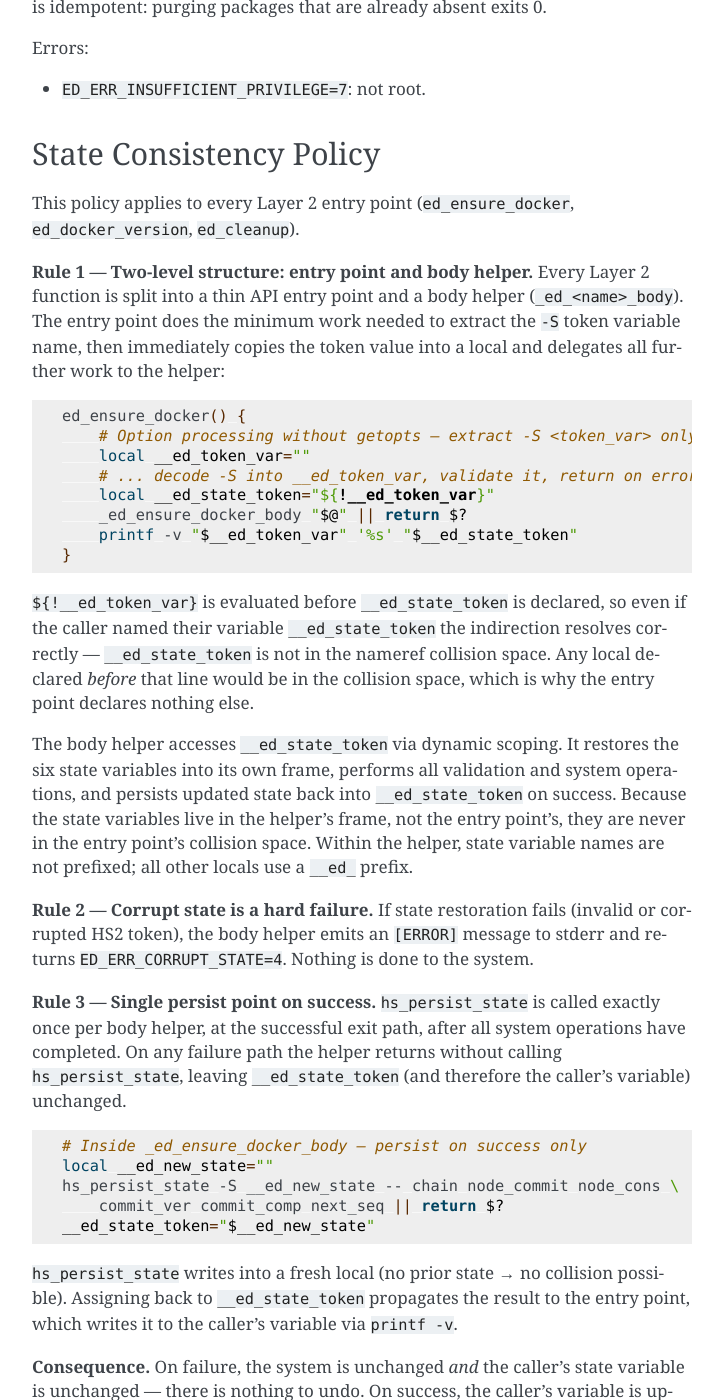
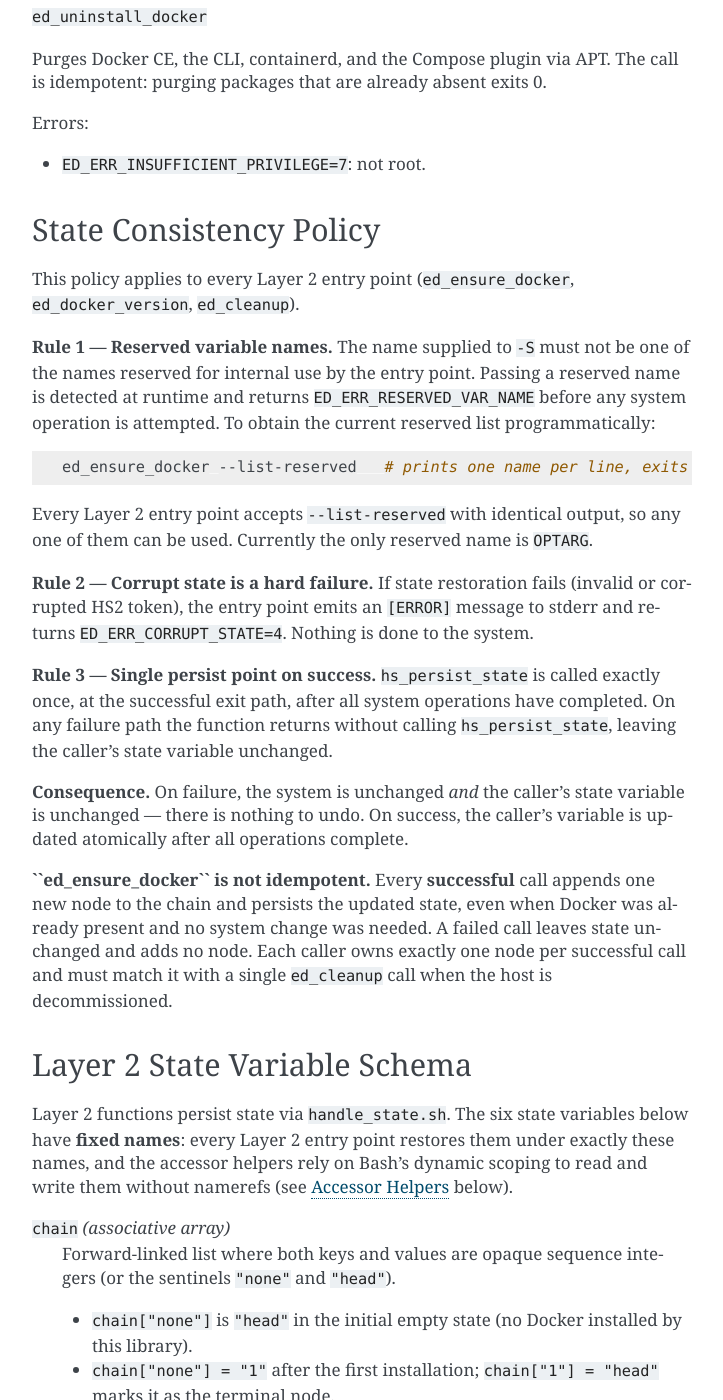
Before and after one commit to CriticalOptimisation/bash-deploy-libs, a Sphinx documentation site: the page built from docs/libraries/ensure_docker.rst, in a window 1280 px wide and 1400 px high, scrolled down 4307 px. Shown: the whole window, without its empty margins (388-1111 px from the left). Built offline with Sphinx 7.4.7, drawn with Linux system fonts in a browser that asks for light colours; some of the changed text lies outside the part shown.

Commit message:
doc+test(ensure_docker): reserved names — user docs, --list-reserved, OPTARG rejection (issue #132)
Doc changes:
- State Consistency Policy Rule 1 rewritten as user-facing content:
  reserved names are enumerable via --list-reserved; currently only
  OPTARG; passing OPTARG returns ED_ERR_RESERVED_VAR_NAME; all
  internal collision-space rationale removed from user documentation
- ED_ERR_RESERVED_VAR_NAME=10 added to the global error code table
- --list-reserved synopsis added to ed_ensure_docker, ed_docker_version,
  ed_cleanup
- ED_ERR_RESERVED_VAR_NAME added to the error list of all three Layer 2
  entry points; error lists sorted by numeric value

Test changes:
- ED_ERR_RESERVED_VAR_NAME=10 added to constant presence and numeric
  value assertions
- Layer 2 entry points defined test added
- --list-reserved section: exits 0, prints OPTARG, output identical
  across all three entry points
- Reserved name rejection section: all three entry points reject
  -S OPTARG with ED_ERR_RESERVED_VAR_NAME

Co-Authored-By: Claude Sonnet 4.6 <noreply@anthropic.com>

```diff
--- a/docs/libraries/ensure_docker.rst
+++ b/docs/libraries/ensure_docker.rst
@@ -94,6 +94,9 @@ Error Codes
   not supplied.
 - ``ED_ERR_SYNTAX_ERROR=9``: an option or the version constraint string is
   malformed.
+- ``ED_ERR_RESERVED_VAR_NAME=10``: the name supplied to ``-S`` is reserved
+  for internal use.  Call any Layer 2 entry point with ``--list-reserved``
+  for the current list.
 - ``ED_ERR_NO_DOCKER=13``: Docker is absent, unreachable, or not on
   ``PATH``.
 - ``ED_ERR_NO_COMPOSE=14``: the Docker engine is present but the
@@ -225,60 +228,31 @@ State Consistency Policy
 This policy applies to every Layer 2 entry point
 (``ed_ensure_docker``, ``ed_docker_version``, ``ed_cleanup``).
 
-**Rule 1 — Two-level structure: entry point and body helper.**
-Every Layer 2 function is split into a thin API entry point and a body
-helper (``_ed_<name>_body``).  The entry point does the minimum work
-needed to extract the ``-S`` token variable name, then immediately copies
-the token value into a local and delegates all further work to the helper:
+**Rule 1 — Reserved variable names.**
+The name supplied to ``-S`` must not be one of the names reserved for
+internal use by the entry point.  Passing a reserved name is detected at
+runtime and returns ``ED_ERR_RESERVED_VAR_NAME`` before any system
+operation is attempted.  To obtain the current reserved list
+programmatically:
 
 .. code-block:: bash
 
-    ed_ensure_docker() {
-        # Option processing without getopts — extract -S <token_var> only
-        local __ed_token_var=""
-        # ... decode -S into __ed_token_var, validate it, return on error ...
-        local __ed_state_token="${!__ed_token_var}"
-        _ed_ensure_docker_body "$@" || return $?
-        printf -v "$__ed_token_var" '%s' "$__ed_state_token"
-    }
+    ed_ensure_docker --list-reserved   # prints one name per line, exits 0
 
-``${!__ed_token_var}`` is evaluated before ``__ed_state_token`` is
-declared, so even if the caller named their variable ``__ed_state_token``
-the indirection resolves correctly — ``__ed_state_token`` is not in the
-nameref collision space.  Any local declared *before* that line would be
-in the collision space, which is why the entry point declares nothing else.
-
-The body helper accesses ``__ed_state_token`` via dynamic scoping.  It
-restores the six state variables into its own frame, performs all
-validation and system operations, and persists updated state back into
-``__ed_state_token`` on success.  Because the state variables live in the
-helper's frame, not the entry point's, they are never in the entry
-point's collision space.  Within the helper, state variable names are not
-prefixed; all other locals use a ``__ed_`` prefix.
+Every Layer 2 entry point accepts ``--list-reserved`` with identical
+output, so any one of them can be used.  Currently the only reserved name
+is ``OPTARG``.
 
 **Rule 2 — Corrupt state is a hard failure.**
-If state restoration fails (invalid or corrupted HS2 token), the body
-helper emits an ``[ERROR]`` message to stderr and returns
+If state restoration fails (invalid or corrupted HS2 token), the entry
+point emits an ``[ERROR]`` message to stderr and returns
 ``ED_ERR_CORRUPT_STATE=4``.  Nothing is done to the system.
 
 **Rule 3 — Single persist point on success.**
-``hs_persist_state`` is called exactly once per body helper, at the
-successful exit path, after all system operations have completed.  On any
-failure path the helper returns without calling ``hs_persist_state``,
-leaving ``__ed_state_token`` (and therefore the caller's variable) unchanged.
-
-.. code-block:: bash
-
-    # Inside _ed_ensure_docker_body — persist on success only
-    local __ed_new_state=""
-    hs_persist_state -S __ed_new_state -- chain node_commit node_cons \
-        commit_ver commit_comp next_seq || return $?
-    __ed_state_token="$__ed_new_state"
-
-``hs_persist_state`` writes into a fresh local (no prior state → no
-collision possible).  Assigning back to ``__ed_state_token`` propagates
-the result to the entry point, which writes it to the caller's variable
-via ``printf -v``.
+``hs_persist_state`` is called exactly once, at the successful exit path,
+after all system operations have completed.  On any failure path the
+function returns without calling ``hs_persist_state``, leaving the
+caller's state variable unchanged.
 
 **Consequence.**  On failure, the system is unchanged *and* the caller's
 state variable is unchanged — there is nothing to undo.  On success, the
@@ -413,6 +387,7 @@ ed_ensure_docker
 ~~~~~~~~~~~~~~~~
 
 ``ed_ensure_docker -S <state_var> [[--update] [version_constraint]]``
+``ed_ensure_docker --list-reserved``
 
 Restores state, then ensures Docker is present and satisfies the given
 constraint, then appends one new node to the chain.  This function is
@@ -447,17 +422,19 @@ Behaviour:
 Errors:
 
 - ``ED_ERR_CORRUPT_STATE=4``: state token invalid at function entry.
+- ``ED_ERR_INSUFFICIENT_PRIVILEGE=7``: install attempted but not root.
+- ``ED_ERR_MISSING_ARGUMENT=8``: ``-S`` absent.
+- ``ED_ERR_SYNTAX_ERROR=9``: malformed option or constraint.
+- ``ED_ERR_RESERVED_VAR_NAME=10``: the name supplied to ``-S`` is reserved.
 - ``ED_ERR_WRONG_VERSION=15``: no Docker version satisfies all constraints.
 - ``ED_ERR_NO_SUITABLE_VERSION=16``: no APT candidate satisfies the constraint.
 - ``ED_ERR_HOST_INCOMPATIBLE=21``: version found but cannot be installed.
-- ``ED_ERR_INSUFFICIENT_PRIVILEGE=7``: install attempted but not root.
-- ``ED_ERR_MISSING_ARGUMENT=8``: ``-S`` absent.
-- ``ED_ERR_SYNTAX_ERROR=9``: malformed option or constraint.
 
 ed_docker_version
 ~~~~~~~~~~~~~~~~~
 
 ``ed_docker_version -S <state_var> [-b] [-v] [-c]``
+``ed_docker_version --list-reserved``
 
 Restores state, then queries the live Docker process for the requested
 version fields.
@@ -472,15 +449,17 @@ This function does not modify state; ``hs_persist_state`` is not called.
 Errors:
 
 - ``ED_ERR_CORRUPT_STATE=4``: state token invalid at function entry.
+- ``ED_ERR_MISSING_ARGUMENT=8``: ``-S`` absent.
+- ``ED_ERR_SYNTAX_ERROR=9``: unknown flag.
+- ``ED_ERR_RESERVED_VAR_NAME=10``: the name supplied to ``-S`` is reserved.
 - ``ED_ERR_NO_DOCKER=13``: Docker unreachable.
 - ``ED_ERR_NO_COMPOSE=14``: Compose plugin missing.
-- ``ED_ERR_MISSING_ARGUMENT=8``: ``-S`` absent.
-- ``ED_ERR_SYNTAX_ERROR=9``: unknown flag.
 
 ed_cleanup
 ~~~~~~~~~~
 
 ``ed_cleanup -S <state_var> [build_number]``
+``ed_cleanup --list-reserved``
 
 Restores state, removes the terminal chain node, reverts the corresponding
 system change if any, and persists the updated state.
@@ -513,9 +492,10 @@ Revert algorithm:
 Errors:
 
 - ``ED_ERR_CORRUPT_STATE=4``: state token invalid at function entry.
-- ``ED_ERR_WRONG_VERSION=15``: ``build_number`` does not match terminal node.
 - ``ED_ERR_INSUFFICIENT_PRIVILEGE=7``: uninstall/downgrade attempted but not root.
 - ``ED_ERR_MISSING_ARGUMENT=8``: ``-S`` absent.
+- ``ED_ERR_RESERVED_VAR_NAME=10``: the name supplied to ``-S`` is reserved.
+- ``ED_ERR_WRONG_VERSION=15``: ``build_number`` does not match terminal node.
 
 ..
 
```
Also changed, not shown: 1 other file.
